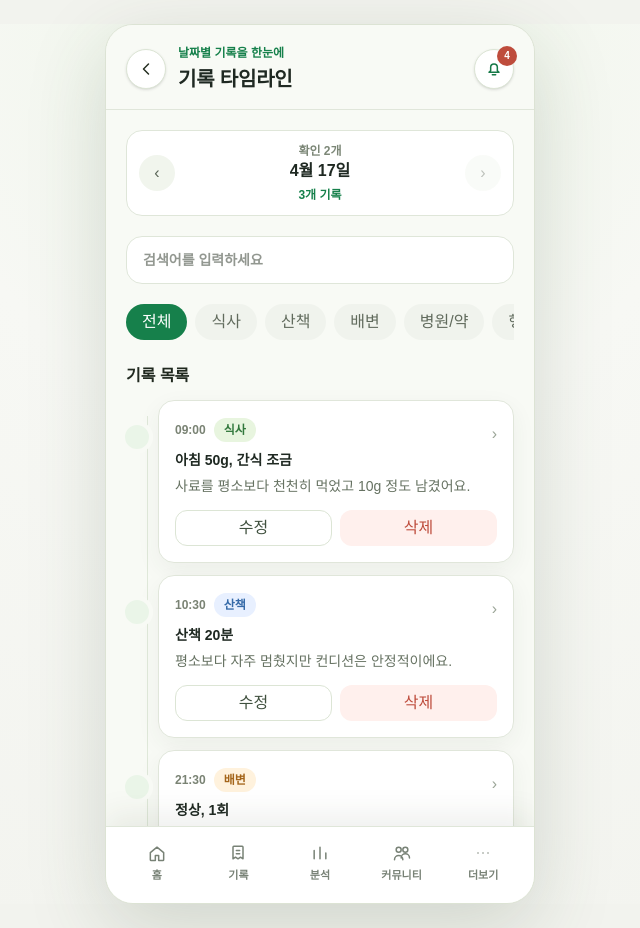
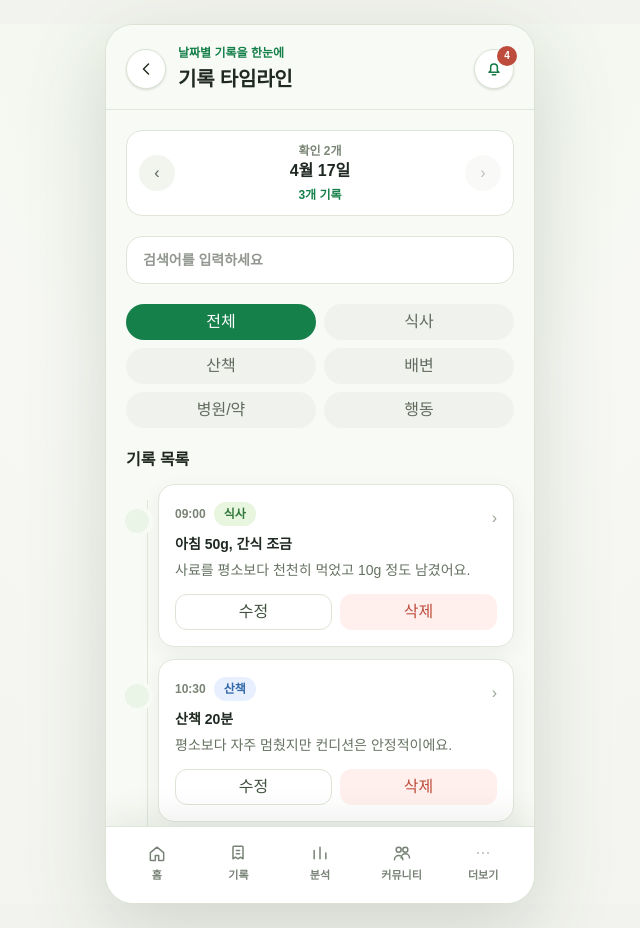
Before and after one commit to PU3-Lab/pet-log-v1.0, a Next.js app in the folder app/web/: page /timeline in a window 1280 px wide. Shown: the whole page, without its empty margins (320-960 px from the left). Built offline with nearby package versions, Linux system fonts and the light colour scheme.

Commit message:
fix: wrap timeline category filters in two columns

```diff
--- a/app/web/src/app/timeline/page.tsx
+++ b/app/web/src/app/timeline/page.tsx
@@ -141,10 +141,11 @@ export default function TimelinePage() {
           />
         </label>
 
-        <div className="flex gap-2 overflow-x-auto pb-1">
+        <div className="grid grid-cols-2 gap-2">
           {timelineFilters.map((filter) => (
             <Pill
               active={activeFilter === filter.value}
+              className="w-full px-2 text-xs"
               key={filter.value}
               onClick={() => {
                 setActiveFilter(filter.value);
```
